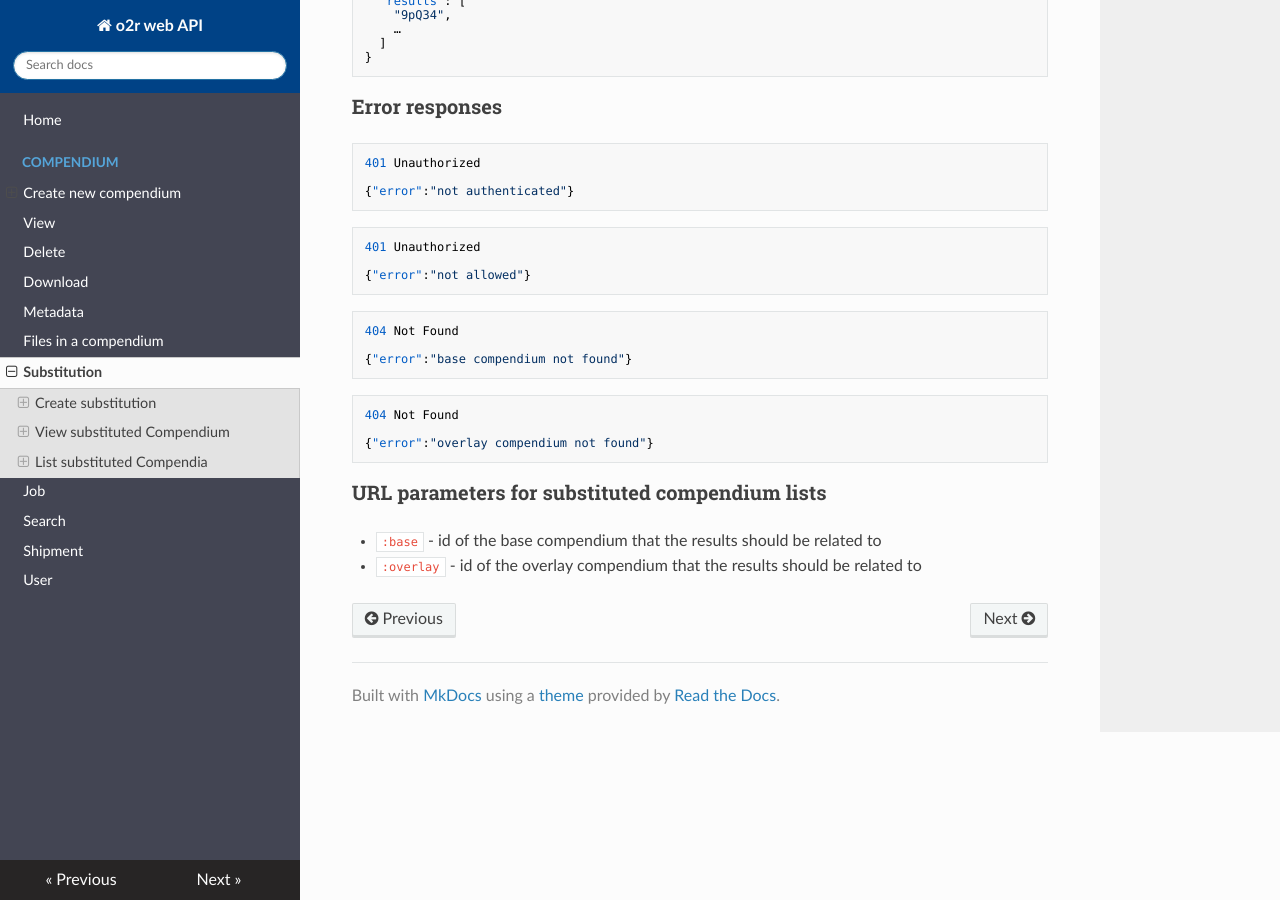
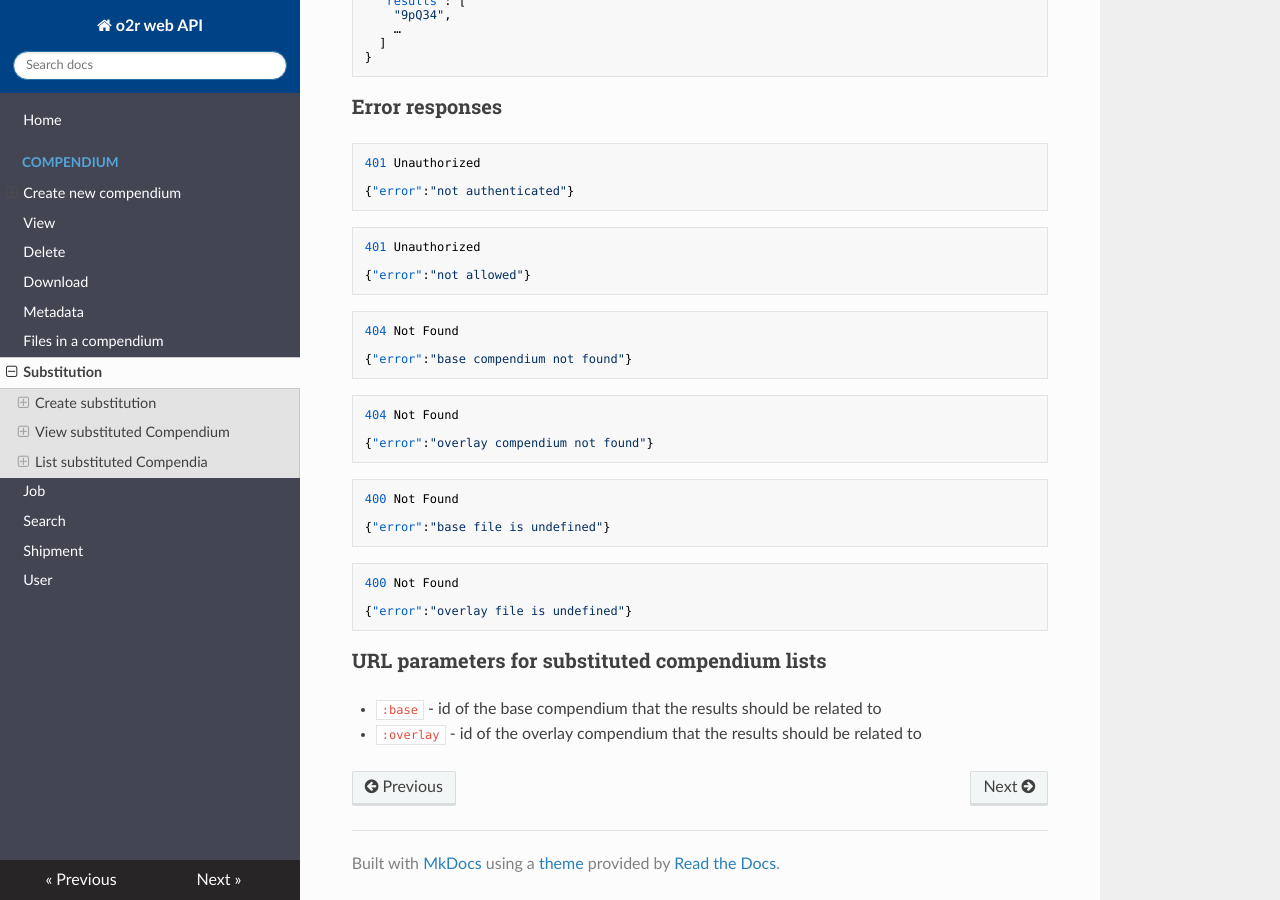
Before and after one commit to o2r-project/api, an MkDocs documentation site: the page built from docs/compendium/substitute.md, in a window 1280 px wide and 900 px high, scrolled down 5537 px. Built offline with MkDocs 1.6.1, drawn with Linux system fonts in a browser that asks for light colours; nearby versions of some CDN libraries; old or Windows-style settings are respelled for this version of MkDocs.

Commit message:
update docs for job errors

````diff
--- a/docs/compendium/substitute.md
+++ b/docs/compendium/substitute.md
@@ -296,6 +296,18 @@
 {"error":"overlay compendium not found"}
 ```
 
+```json
+400 Not Found
+
+{"error":"base file is undefined"}
+```
+
+```json
+400 Not Found
+
+{"error":"overlay file is undefined"}
+```
+
 ### URL parameters for substituted compendium lists
 
 - `:base` - id of the base compendium that the results should be related to
````
Also changed, not shown: docs/job.md (+3 -3 lines).
